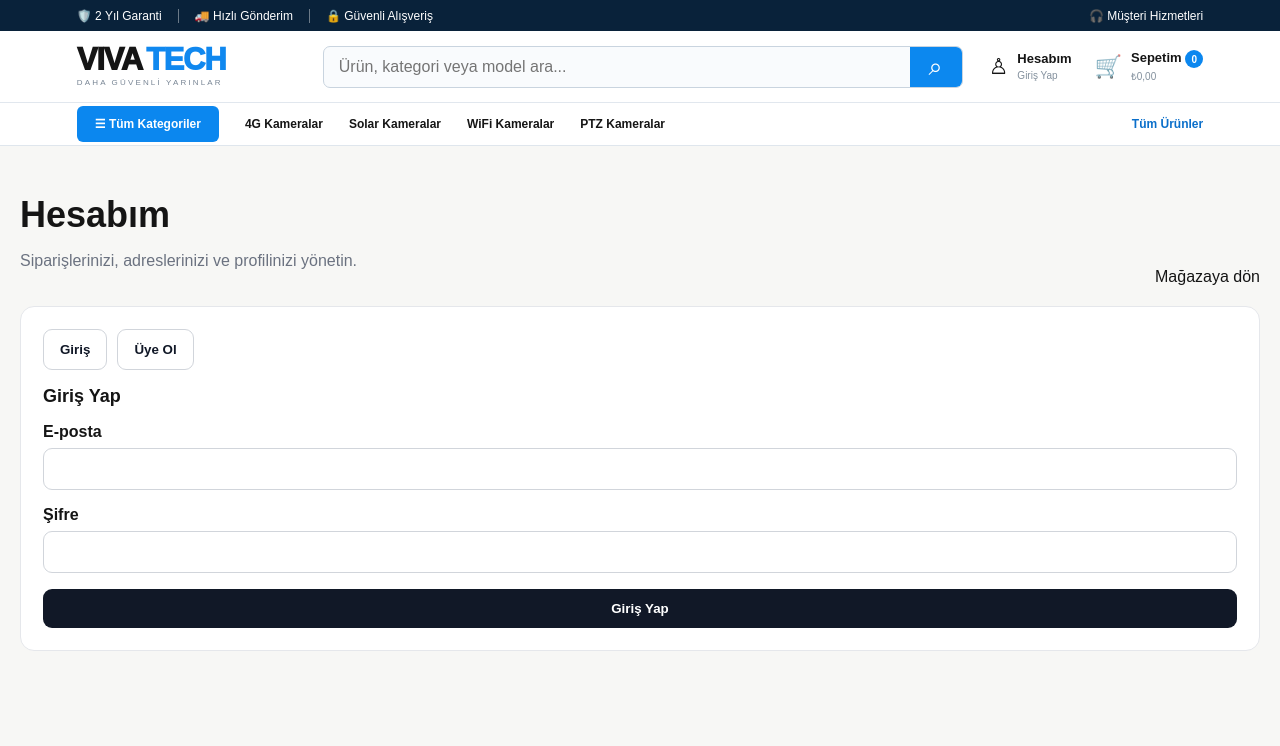
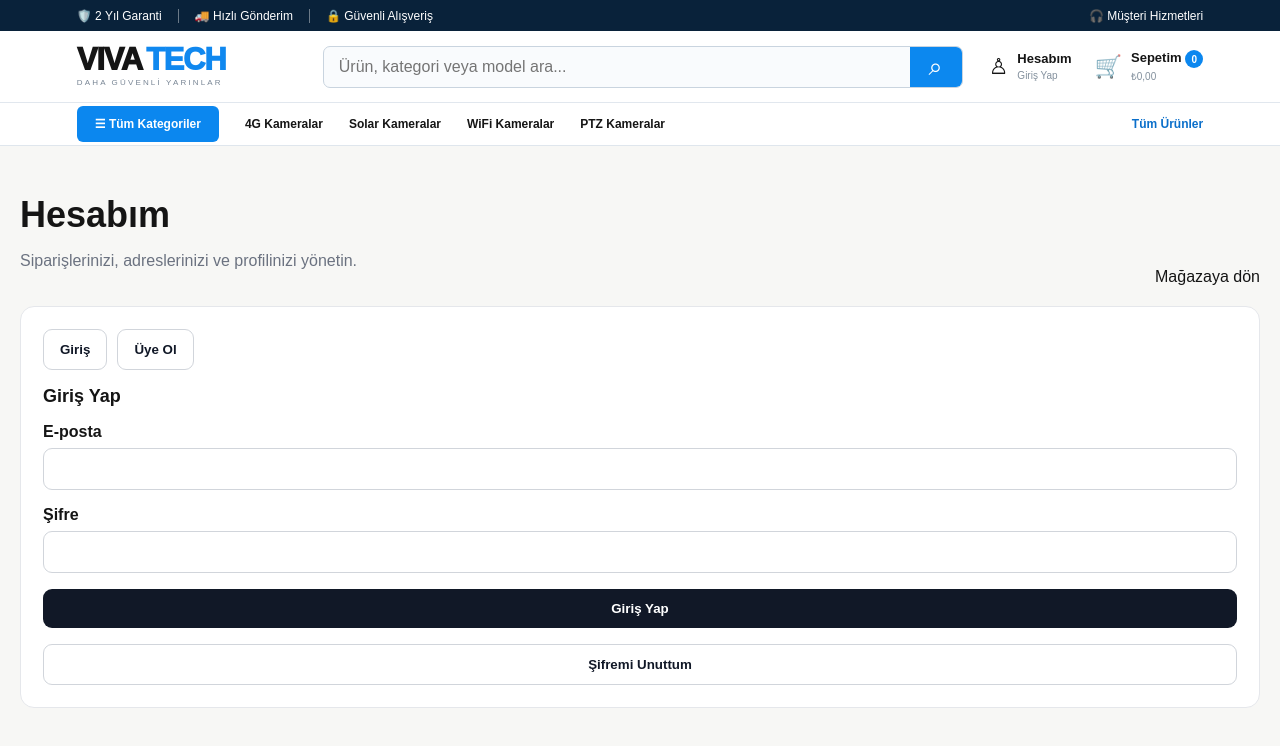
Before and after one commit to yomersaygin/vivatech-commerce, a Next.js app: page /account in a window 1280 px wide. Shown: the top 746 px of the page. Built offline with nearby package versions, Linux system fonts and the light colour scheme; no server answers.

Commit message:
Add password reset and safe auth redirects

```diff
--- a/src/app/account/page.tsx
+++ b/src/app/account/page.tsx
@@ -11,9 +11,19 @@ export default function AccountPage(){
  async function loadStats(){const [{count:orders},{count:addresses}]=await Promise.all([supabase.from('orders').select('*',{count:'exact',head:true}),supabase.from('addresses').select('*',{count:'exact',head:true})]);setStats({orders:orders||0,addresses:addresses||0});}
  async function submit(e:FormEvent<HTMLFormElement>){e.preventDefault();setBusy(true);setMessage('');const fd=new FormData(e.currentTarget);const email=String(fd.get('email')||'');const password=String(fd.get('password')||'');
   if(mode==='login'){const {data,error}=await supabase.auth.signInWithPassword({email,password});if(error)setMessage(error.message);else{setUser(data.user);setMessage('Giriş başarılı.');await loadStats();}}
-  else {const first_name=String(fd.get('first_name')||'');const last_name=String(fd.get('last_name')||'');const phone=String(fd.get('phone')||'');const {data,error}=await supabase.auth.signUp({email,password,options:{data:{first_name,last_name,phone}}});if(error)setMessage(error.message);else if(data.session){setUser(data.user);setMessage('Hesabınız oluşturuldu.');await loadStats();}else setMessage('Hesap oluşturuldu. E-posta doğrulaması açıksa gelen bağlantıyı onaylayın.');}
+  else {const first_name=String(fd.get('first_name')||'');const last_name=String(fd.get('last_name')||'');const phone=String(fd.get('phone')||'');const emailRedirectTo=typeof window!=='undefined'?`${window.location.origin}/account`:undefined;const {data,error}=await supabase.auth.signUp({email,password,options:{data:{first_name,last_name,phone},emailRedirectTo}});if(error)setMessage(error.message);else if(data.session){setUser(data.user);setMessage('Hesabınız oluşturuldu.');await loadStats();}else setMessage('Hesap oluşturuldu. E-posta doğrulaması açıksa gelen bağlantıyı onaylayın.');}
   setBusy(false);
  }
- if(!user)return <main className="store"><StoreHeader/><section className="checkout-page"><div className="section-head"><div><h1>Hesabım</h1><p className="muted">Siparişlerinizi, adreslerinizi ve profilinizi yönetin.</p></div><Link href="/">Mağazaya dön</Link></div><form className="form-card account-form" onSubmit={submit}><div className="form-actions"><button type="button" className="button secondary" onClick={()=>setMode('login')}>Giriş</button><button type="button" className="button secondary" onClick={()=>setMode('signup')}>Üye Ol</button></div><h2>{mode==='login'?'Giriş Yap':'Yeni Hesap'}</h2>{mode==='signup'&&<div className="form-grid two"><label>Ad<input required name="first_name"/></label><label>Soyad<input required name="last_name"/></label><label>Telefon<input name="phone" inputMode="tel"/></label></div>}<label>E-posta<input required type="email" name="email"/></label><label>Şifre<input required type="password" name="password" minLength={6}/></label>{message&&<div className="notice">{message}</div>}<button disabled={busy} className="button" type="submit">{busy?'İşleniyor…':mode==='login'?'Giriş Yap':'Hesap Oluştur'}</button></form></section></main>;
+ async function forgotPassword(){
+  const emailInput=document.querySelector<HTMLInputElement>('input[name="email"]');
+  const email=(emailInput?.value||'').trim();
+  if(!email){setMessage('Önce e-posta adresinizi yazın.');return;}
+  setBusy(true);setMessage('');
+  const redirectTo=`${window.location.origin}/account/reset-password`;
+  const {error}=await supabase.auth.resetPasswordForEmail(email,{redirectTo});
+  setMessage(error?error.message:'Şifre yenileme bağlantısı e-posta adresinize gönderildi.');
+  setBusy(false);
+ }
+ if(!user)return <main className="store"><StoreHeader/><section className="checkout-page"><div className="section-head"><div><h1>Hesabım</h1><p className="muted">Siparişlerinizi, adreslerinizi ve profilinizi yönetin.</p></div><Link href="/">Mağazaya dön</Link></div><form className="form-card account-form" onSubmit={submit}><div className="form-actions"><button type="button" className="button secondary" onClick={()=>{setMode('login');setMessage('')}}>Giriş</button><button type="button" className="button secondary" onClick={()=>{setMode('signup');setMessage('')}}>Üye Ol</button></div><h2>{mode==='login'?'Giriş Yap':'Yeni Hesap'}</h2>{mode==='signup'&&<div className="form-grid two"><label>Ad<input required name="first_name"/></label><label>Soyad<input required name="last_name"/></label><label>Telefon<input name="phone" inputMode="tel"/></label></div>}<label>E-posta<input required type="email" name="email"/></label><label>Şifre<input required type="password" name="password" minLength={6}/></label>{message&&<div className="notice">{message}</div>}<button disabled={busy} className="button" type="submit">{busy?'İşleniyor…':mode==='login'?'Giriş Yap':'Hesap Oluştur'}</button>{mode==='login'&&<button disabled={busy} type="button" className="button secondary" onClick={forgotPassword}>Şifremi Unuttum</button>}</form></section></main>;
  return <main className="store"><StoreHeader/><section className="account-shell"><AccountNav/><div className="account-main"><div className="section-head"><div><h1>Hoş geldiniz</h1><p className="muted">{user.email}</p></div><button className="button secondary" onClick={async()=>{await supabase.auth.signOut();setUser(null)}}>Çıkış Yap</button></div><div className="account-stats"><Link className="card" href="/account/orders"><b>{stats.orders}</b><span>Sipariş</span></Link><Link className="card" href="/account/addresses"><b>{stats.addresses}</b><span>Kayıtlı Adres</span></Link><Link className="card" href="/account/profile"><b>Profil</b><span>Bilgilerimi düzenle</span></Link></div><div className="form-card"><h2>Hızlı İşlemler</h2><div className="account-actions"><Link className="button" href="/account/orders">Siparişlerimi Gör</Link><Link className="button secondary" href="/account/addresses">Adreslerimi Yönet</Link><Link className="button secondary" href="/">Alışverişe Devam Et</Link></div></div></div></section></main>
 }
```
